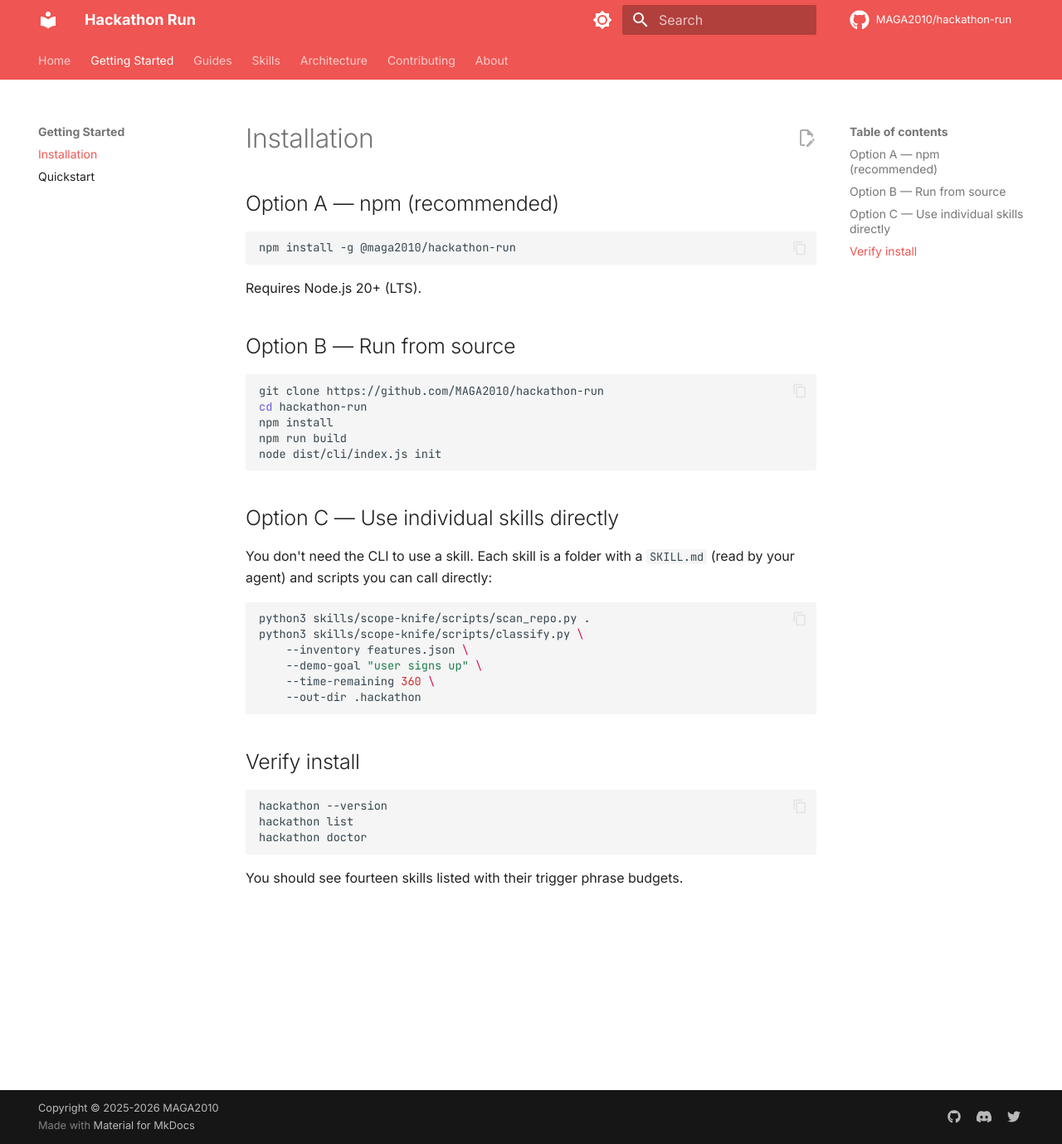
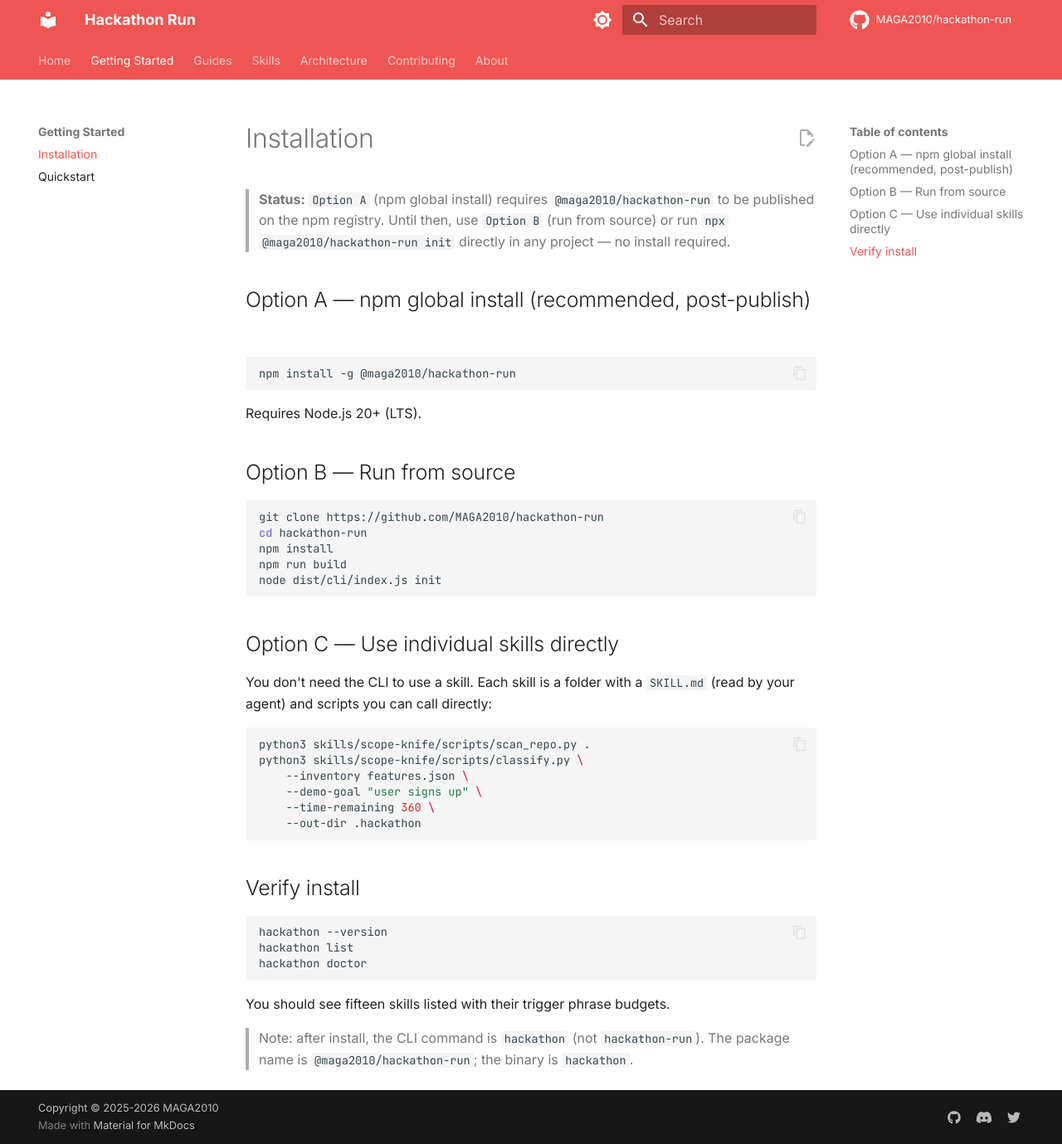
Before and after one commit to MAGA2010/hackathon-run, an MkDocs documentation site: the page built from docs/getting-started/installation.md, in a window 1280 px wide and 1379 px high. Shown: the whole window at 83% size. Built offline with MkDocs 1.6.1 and Material for MkDocs 9.7.7, drawn with Linux system fonts in a browser that asks for light colours; comment, search, counter and statistics services are not loaded.

Commit message:
docs: prep README and installation.md for first npm publish
- README: replace 'package not published to npm yet' quickstart with three
  install paths (npx / npm install -g / from source); add npm version,
  npm downloads, and GitHub release badges; add a note that the CLI
  binary is 'hackathon' (the package name is '@maga2010/hackathon-run').
- docs/getting-started/installation.md: add a Status callout clarifying
  that Option A requires a published package; Option B (from source) and
  npx are the working paths today. Bump skill count 14 -> 15.

````diff
--- a/docs/getting-started/installation.md
+++ b/docs/getting-started/installation.md
@@ -1,6 +1,9 @@
 # Installation
 
-## Option A — npm (recommended)
+> **Status:** `Option A` (npm global install) requires `@maga2010/hackathon-run` to be published on the npm registry.
+> Until then, use `Option B` (run from source) or run `npx @maga2010/hackathon-run init` directly in any project — no install required.
+
+## Option A — npm global install (recommended, post-publish)
 
 ```bash
 npm install -g @maga2010/hackathon-run
@@ -40,4 +43,7 @@
 hackathon doctor
 ```
 
-You should see fourteen skills listed with their trigger phrase budgets.
+You should see fifteen skills listed with their trigger phrase budgets.
+
+> Note: after install, the CLI command is `hackathon` (not `hackathon-run`).
+> The package name is `@maga2010/hackathon-run`; the binary is `hackathon`.
````
Also changed, not shown: README.md (+15 -1 lines).
